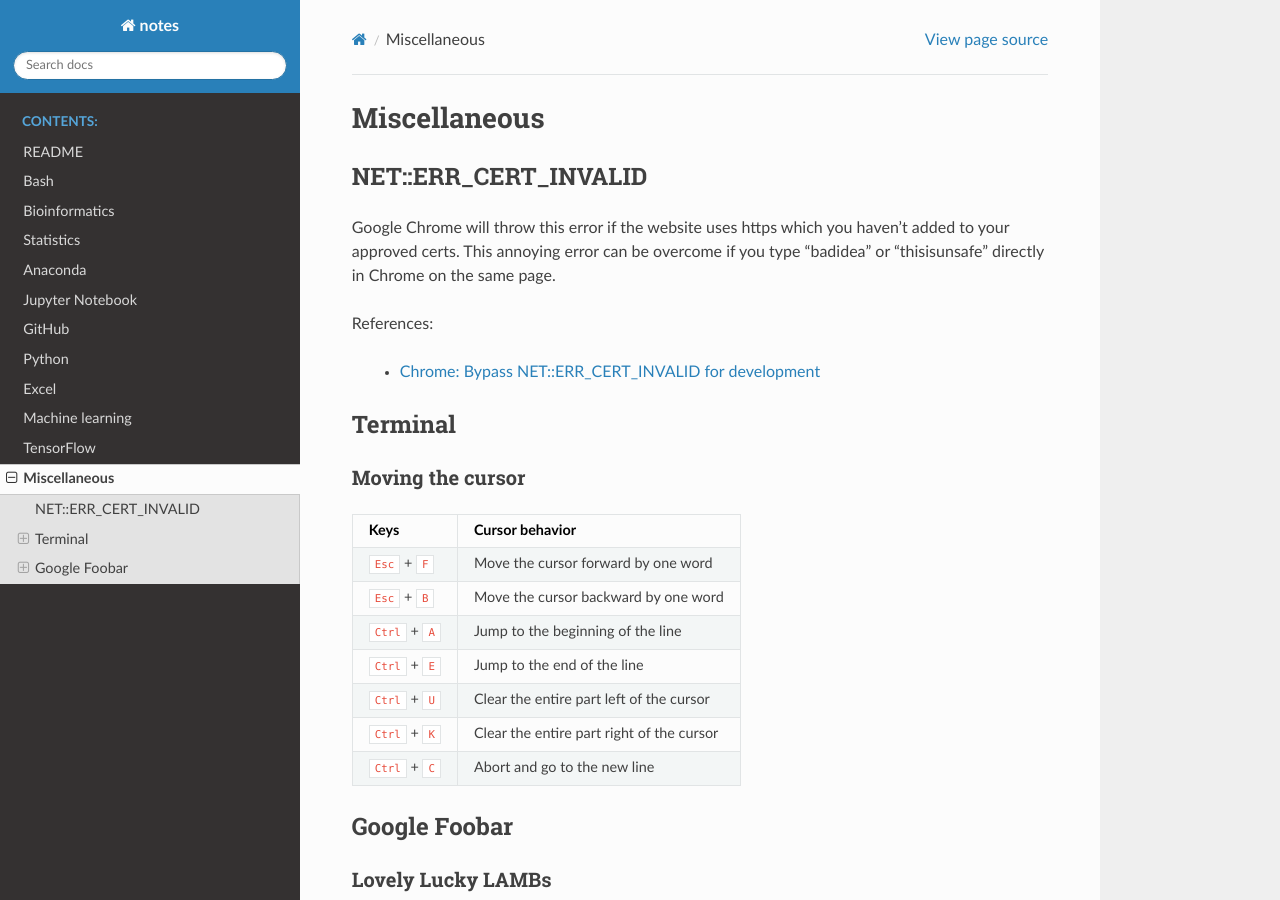
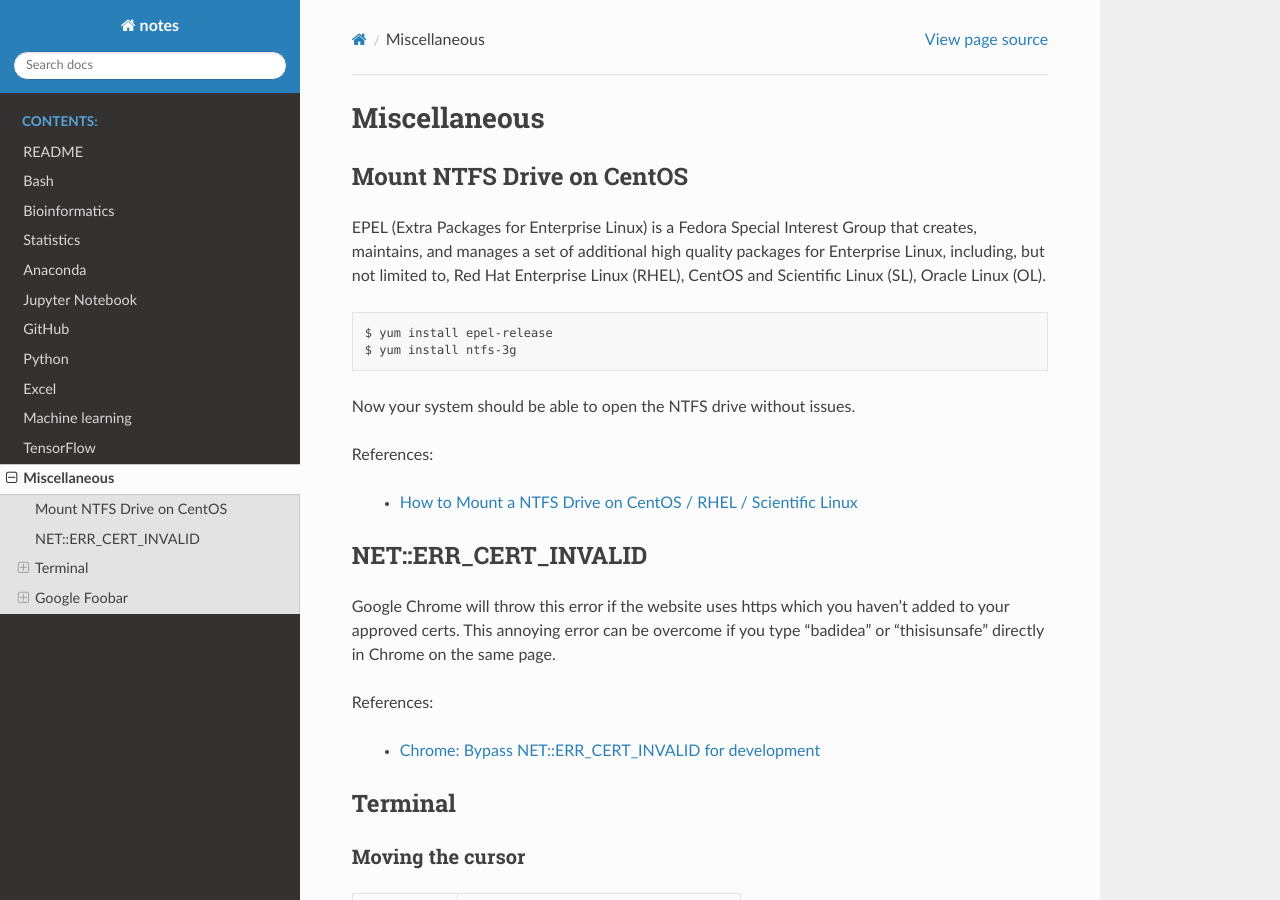
Before and after one commit to sbslee/notes, a Sphinx documentation site: the page built from docs/miscellaneous.rst, in a window 1280 px wide and 900 px high. Built offline with Sphinx 7.4.7 and the Read the Docs theme 2.0.0, drawn with Linux system fonts in a browser that asks for light colours.

Commit message:
Update miscellaneous.rst

```diff
--- a/docs/miscellaneous.rst
+++ b/docs/miscellaneous.rst
@@ -1,5 +1,21 @@
 Miscellaneous
 *************
+
+Mount NTFS Drive on CentOS
+==========================
+
+EPEL (Extra Packages for Enterprise Linux) is a Fedora Special Interest Group that creates, maintains, and manages a set of additional high quality packages for Enterprise Linux, including, but not limited to, Red Hat Enterprise Linux (RHEL), CentOS and Scientific Linux (SL), Oracle Linux (OL).
+
+.. code-block:: text
+
+    $ yum install epel-release
+    $ yum install ntfs-3g
+
+Now your system should be able to open the NTFS drive without issues.
+
+References:
+
+  - `How to Mount a NTFS Drive on CentOS / RHEL / Scientific Linux <https://www.howtoforge.com/tutorial/mount-ntfs-centos/>`__
 
 NET::ERR_CERT_INVALID
 =====================
```
